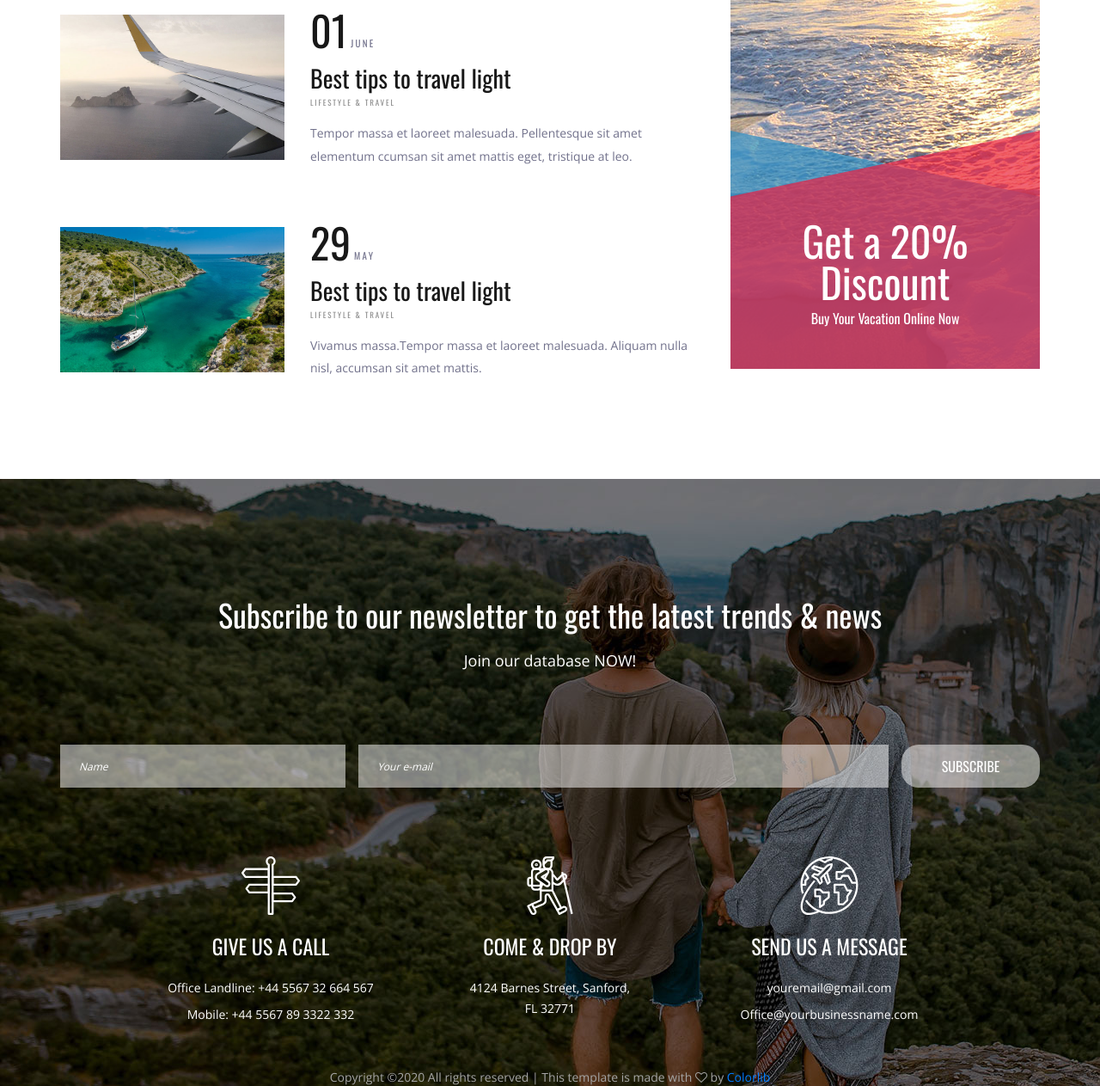
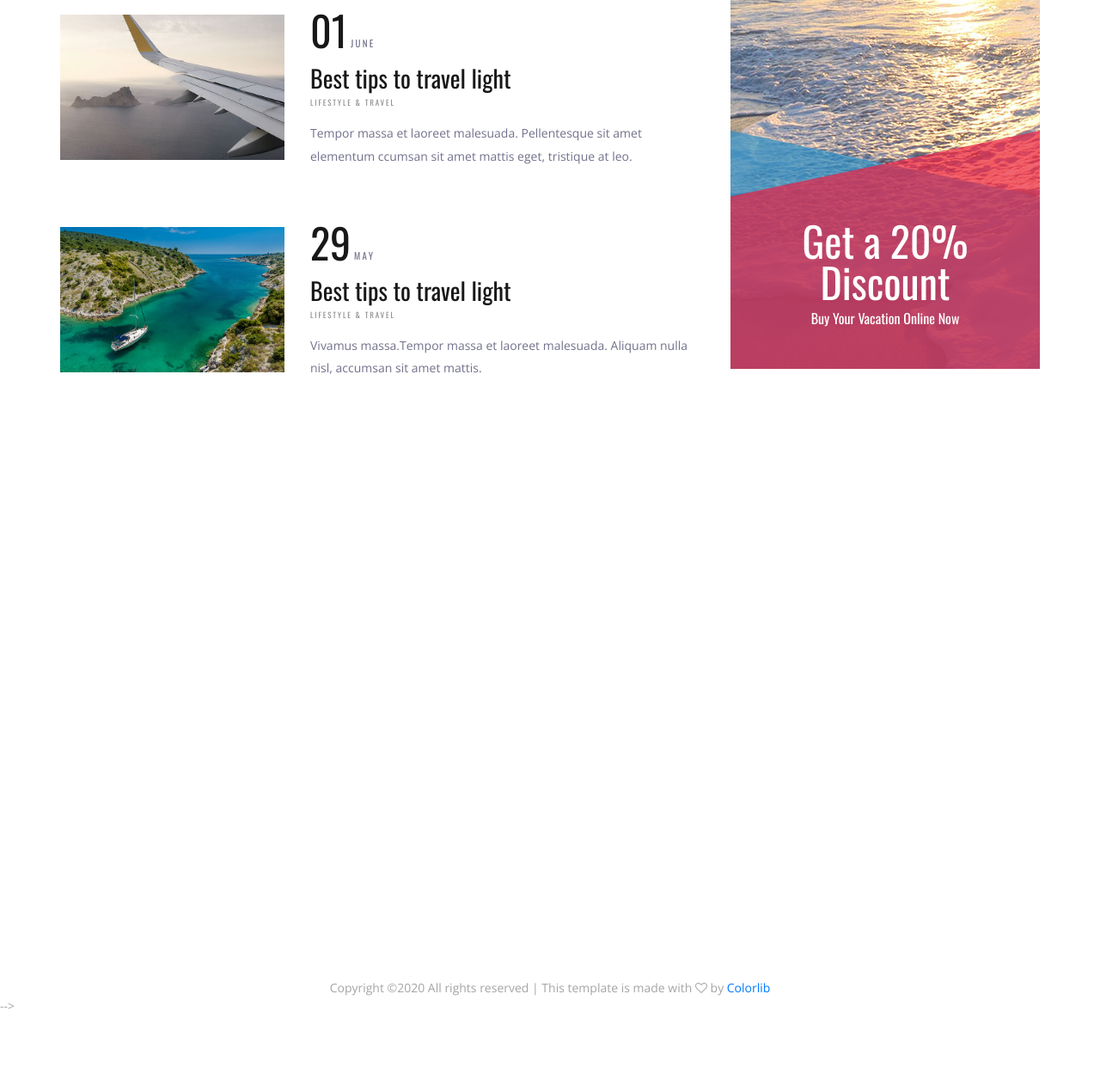
Before and after one commit to bestSolution775/Django_project, a Django app: page / in a window 1280 px wide. Shown: the part 2955-4218 px from the top of the page at 86% size. After the commit the page ends 4128 px from the top, so only its background shows below. Run offline with Django 3.2, Linux system fonts and the light colour scheme; some libraries are stand-ins or nearby versions.

Commit message:
remove index.js footer

```diff
--- a/templates/index.html
+++ b/templates/index.html
@@ -433,7 +433,7 @@
 
 	<!-- Footer -->
 
-	<footer class="footer">
+	<!-- <footer class="footer">
 		<div class="parallax_background parallax-window" data-parallax="scroll" data-speed="0.8"><img src="{% static 'images/footer_1.jpg' %}" alt="footer" /></div>
 		<div class="container">
 			<div class="row">
@@ -507,7 +507,7 @@
 		<div class="col text-center"><!-- Link back to Colorlib can't be removed. Template is licensed under CC BY 3.0. -->
 Copyright &copy;<script>document.write(new Date().getFullYear());</script> All rights reserved | This template is made with <i class="fa fa-heart-o" aria-hidden="true"></i> by <a href="https://colorlib.com" target="_blank">Colorlib</a>
 <!-- Link back to Colorlib can't be removed. Template is licensed under CC BY 3.0. --> </div>
-	</footer>
+	</footer> -->
 </div>
 
 <script src="{% static 'js/jquery-3.2.1.min.js' %}"></script>
```
